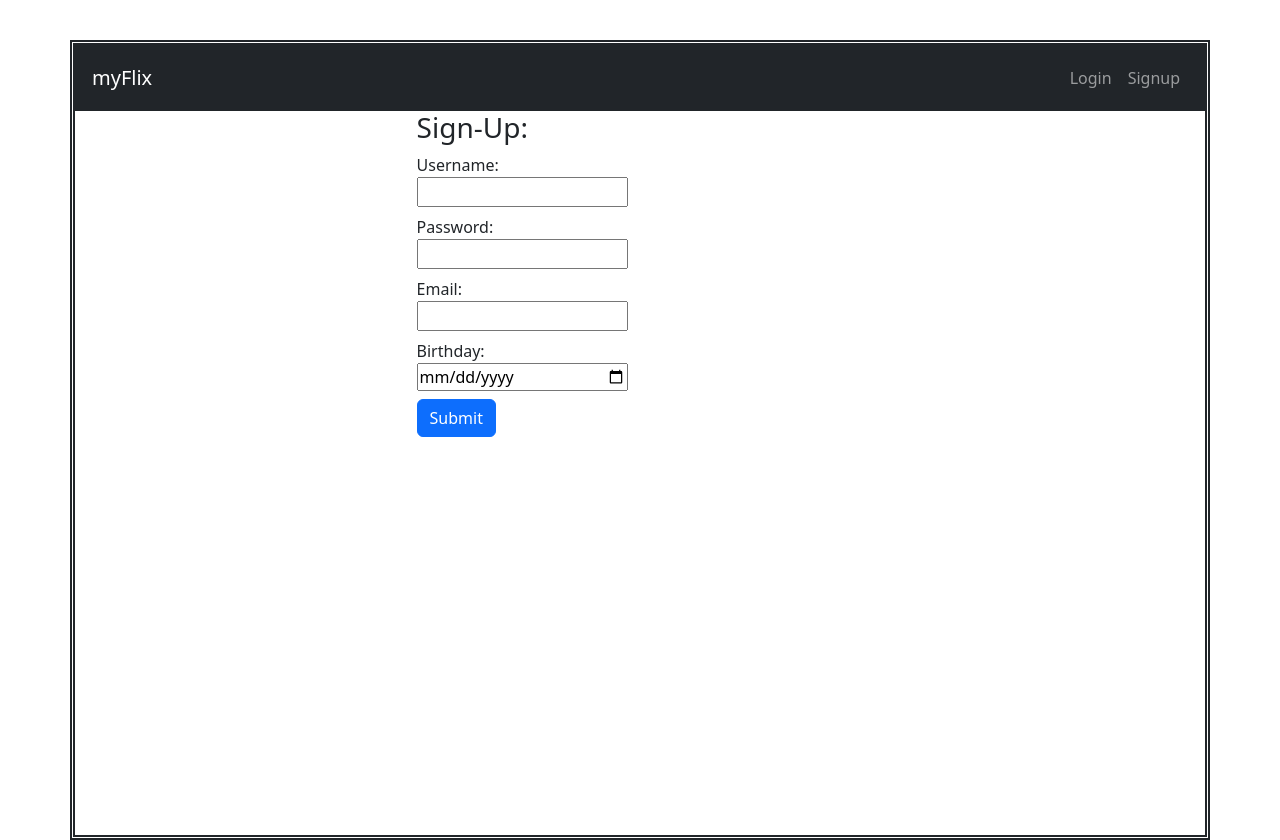
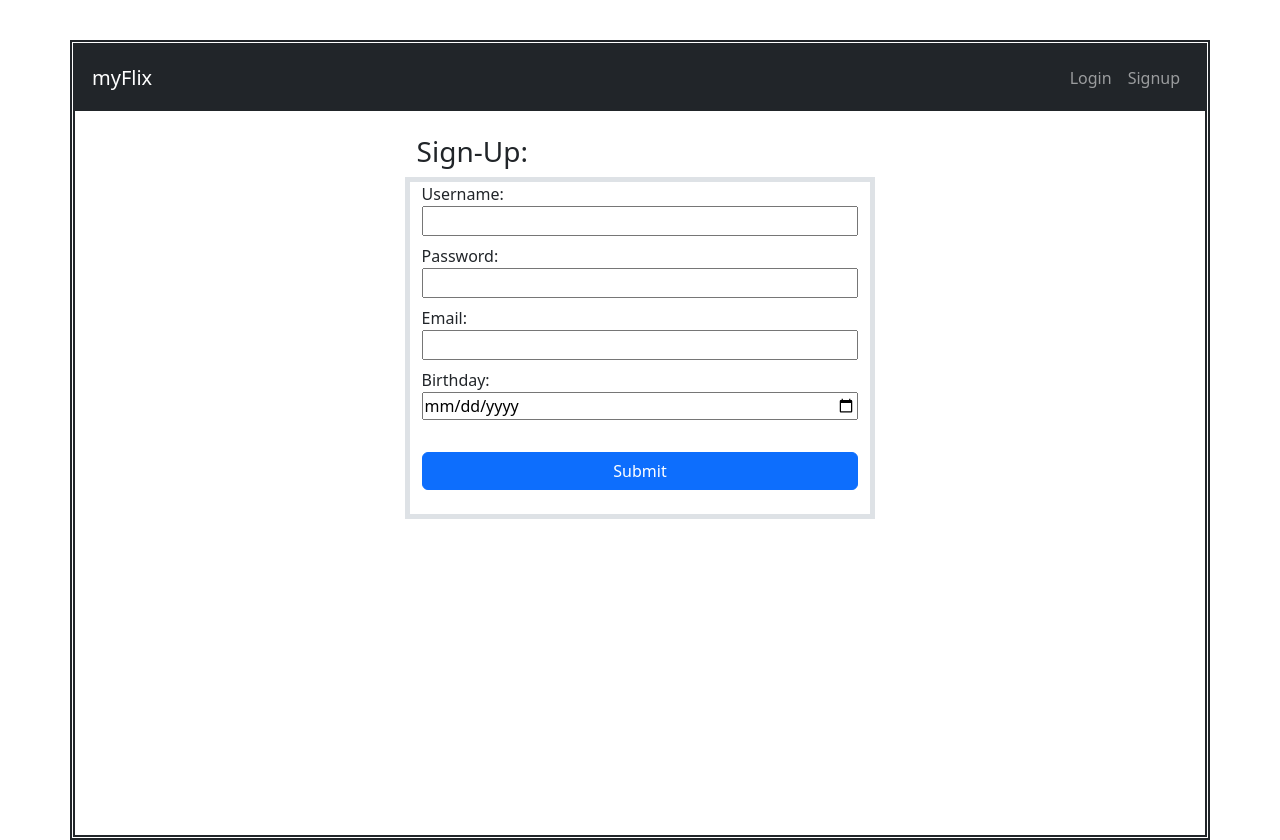
Before and after one commit to pshegde123/myflix-client, a React (Vite) app: page /signup in a window 1280 px wide. Built offline with nearby package versions, Linux system fonts and the light colour scheme.

Commit message:
Added border for Login and Signup screen

```diff
--- a/src/components/login-view/login-view.jsx
+++ b/src/components/login-view/login-view.jsx
@@ -49,9 +49,9 @@ export const LoginView = ({ onLoggedIn }) => {
         </h3>
       </Row>
       <Row>
-        <Col  className="md-6">
+        <Col  className="md-6 border border-5 justify-content-center">
         <Form.Group controlId="formUsername">
-          <Form.Label>
+          <Form.Label className="w-100">
             Username:
             <input
               type="text"
@@ -64,7 +64,7 @@ export const LoginView = ({ onLoggedIn }) => {
           </Form.Group>
 
           <Form.Group controlId="formPassword">
-          <Form.Label>
+          <Form.Label className="w-100">
             Password:
             <input
               type="password"
@@ -75,7 +75,9 @@ export const LoginView = ({ onLoggedIn }) => {
             />
           </Form.Label>
           </Form.Group>
-          <Button variant="primary" type="submit" className="submitButton mt-2">Submit</Button>
+          <div>
+            <Button variant="primary" type="submit" className="submitButton w-100">Submit</Button>
+          </div>
         </Col>
 
       </Row>
--- a/src/components/signup-view/signup-view.jsx
+++ b/src/components/signup-view/signup-view.jsx
@@ -37,14 +37,14 @@ export const SignupView = () => {
   };
 
   return (
-    <Form onSubmit={handleSubmit}>
+    <Form onSubmit={handleSubmit} className="mt-4">
       <Row>
         <h3>Sign-Up:</h3>
       </Row>
       <Row>
-        <Col md={6}>
+        <Col className="md-6 border border-5 justify-content-center">
           <Form.Group controlId="formUsername">
-          <Form.Label>
+          <Form.Label className="w-100">
             Username:
             <input
               type="text"
@@ -58,7 +58,7 @@ export const SignupView = () => {
         </Form.Group>
 
           <Form.Group controlId="formPassword">
-          <Form.Label>
+          <Form.Label className="w-100">
             Password:
             <input
               type="password"
@@ -71,7 +71,7 @@ export const SignupView = () => {
         </Form.Group>
 
           <Form.Group controlId="formEmail">
-            <Form.Label>
+            <Form.Label className="w-100">
               Email:
               <input
                 type="email"
@@ -84,7 +84,7 @@ export const SignupView = () => {
           </Form.Group>
 
             <Form.Group controlId="formBirthdate">
-              <Form.Label>
+              <Form.Label className="w-100">
                 Birthday:
                 <input
                   type="date"
@@ -95,7 +95,9 @@ export const SignupView = () => {
                 />
               </Form.Label>
           </Form.Group>
-          <Button variant="primary" type="submit mt-4">Submit</Button>
+          <div>
+          <Button variant="primary" type="submit" className="mt-4 mb-4 w-100">Submit</Button>
+          </div>
           </Col>
       </Row>
 
--- a/src/index.jsx
+++ b/src/index.jsx
@@ -8,7 +8,9 @@ import "./index.scss";
 // Main component (will eventually use all the others)
 const MyFlixApplication = () => {
   return (
-    <Container className="container min-vh-100" style={{marginTop:"40px"}}>
+    <Container className="min-vh-100" style={{
+      marginTop:"40px"
+    }}>
       <MainView/>
     </Container>
   );
--- a/src/index.scss
+++ b/src/index.scss
@@ -7,4 +7,5 @@
 }
 .submitButton{
   margin-bottom: 40px;
+  margin-top: 20px;
 }
```
Also changed, not shown: 4 other files (tests, documents, lock files or other folders).
